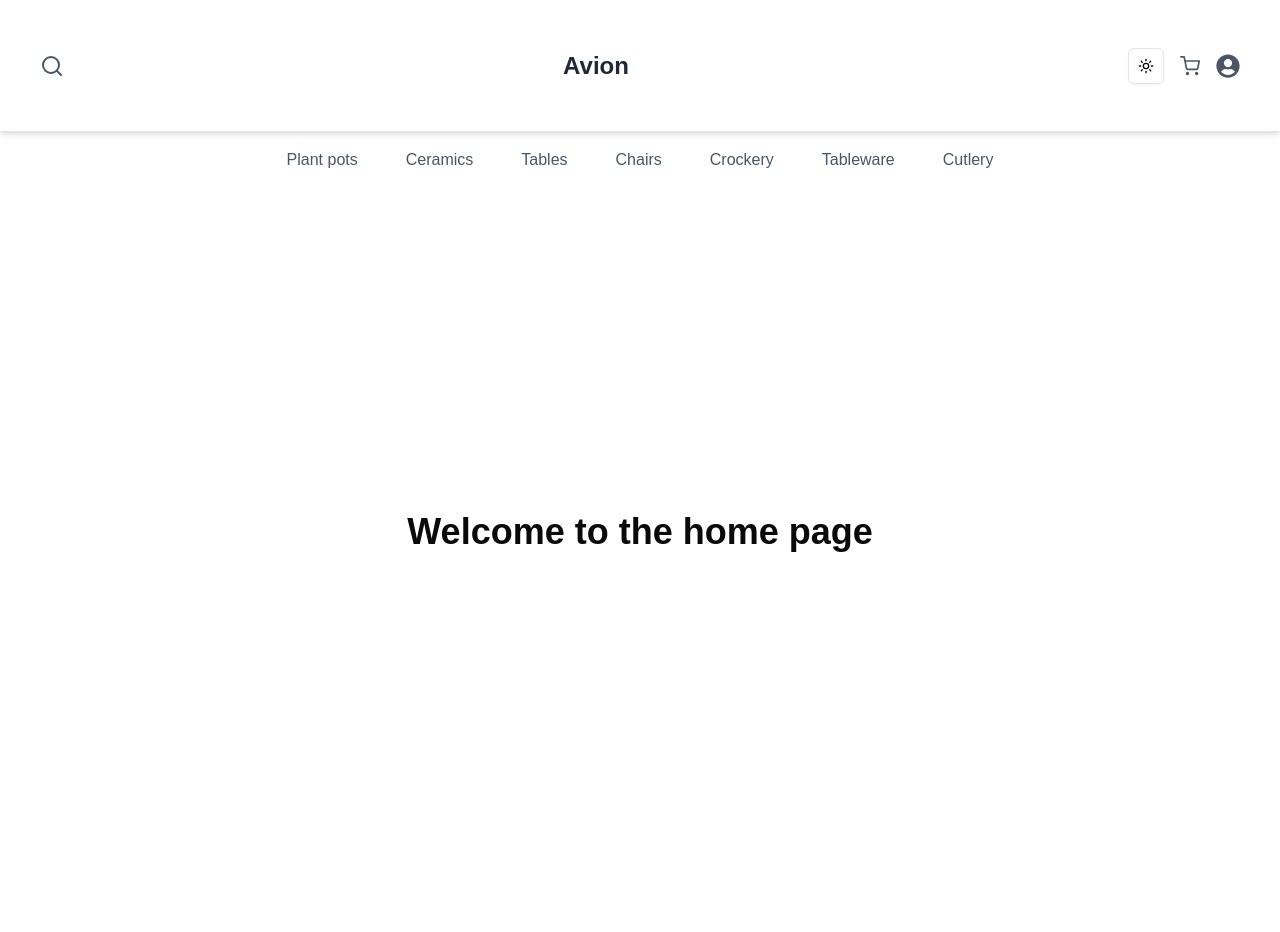
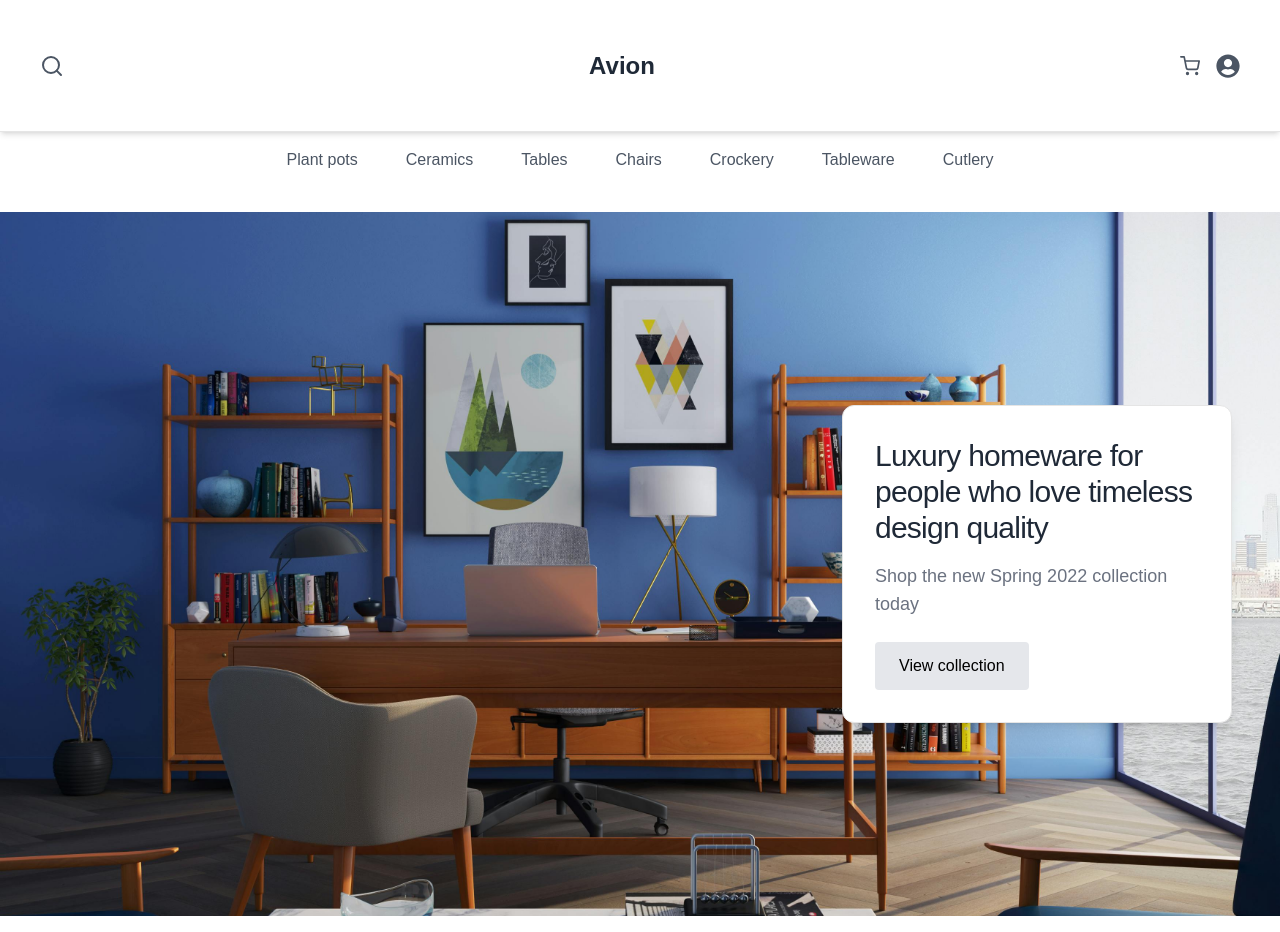
Before and after one commit to Hamza-Sheikh-02/UIUX-Hackathon, a Next.js app: page / in a window 1280 px wide. Built offline with nearby package versions, Linux system fonts and the light colour scheme.

Commit message:
Hero Section

```diff
--- a/src/app/layout.tsx
+++ b/src/app/layout.tsx
@@ -1,6 +1,5 @@
 import type { Metadata } from "next";
 import "./globals.css";
-import { ThemeProvider } from "@/components/theme-provider";
 import Navbar from "@/components/Navbar";
 
 export const metadata: Metadata = {
@@ -17,15 +16,8 @@
     <html lang="en" suppressHydrationWarning>
       <head />
       <body>
-        <ThemeProvider
-          attribute="class"
-          defaultTheme="system"
-          enableSystem
-          disableTransitionOnChange
-        >
           <Navbar />
           {children}
-        </ThemeProvider>
       </body>
     </html>
   );
--- a/src/app/page.tsx
+++ b/src/app/page.tsx
@@ -1,7 +1,14 @@
-export default function Home() {
+import React from "react";
+import HeroSection from "@/components/Hero";
+
+const Home: React.FC = () => {
   return (
-    <div className="flex flex-col items-center justify-center h-screen">
-      <h1 className="text-4xl font-bold">Welcome to the home page</h1>
+    <div>
+      <main className="pt-[80px]">
+        <HeroSection />
+      </main>
     </div>
-  )
-}
+  );
+};
+
+export default Home;
--- /dev/null
+++ b/src/components/Hero.tsx
@@ -0,0 +1,34 @@
+import React from "react";
+import {
+  Card,
+  CardContent,
+  CardDescription,
+  CardTitle,
+} from "@/components/ui/card";
+
+const HeroSection: React.FC = () => {
+  return (
+    <div
+      className="h-screen md:h-[704px] w-full bg-cover bg-center flex flex-col md:flex-row justify-center md:justify-end items-center"
+      style={{
+        backgroundImage: "url('/herobg.jpeg')", // Path to your image
+      }}
+    >
+      <Card className="w-[90%] max-w-[390px] md:w-[450px] bg-white shadow-lg mx-4 md:mr-12">
+        <CardContent className="p-6 md:p-8">
+          <CardTitle className="text-2xl md:text-3xl font-light text-gray-800 mb-4">
+            Luxury homeware for people who love timeless design quality
+          </CardTitle>
+          <CardDescription className="text-base md:text-lg text-gray-500 mb-6">
+            Shop the new Spring 2022 collection today
+          </CardDescription>
+          <button className="w-full md:w-auto px-6 py-3 bg-gray-200 text-black font-medium rounded hover:bg-gray-700">
+            View collection
+          </button>
+        </CardContent>
+      </Card>
+    </div>
+  );
+};
+
+export default HeroSection;
--- a/src/components/Navbar.tsx
+++ b/src/components/Navbar.tsx
@@ -4,7 +4,6 @@
 import Link from "next/link";
 import { FiSearch, FiShoppingCart, FiMenu } from "react-icons/fi";
 import { FaUserCircle } from "react-icons/fa";
-import { ModeToggle } from "./toggle-button";
 
 const Navbar = () => {
   const [menuOpen, setMenuOpen] = useState(false);
@@ -26,17 +25,12 @@
 
         <div className="flex items-center gap-4">
           <div className="hidden md:flex items-center gap-4">
-            <ModeToggle />
             <button aria-label="Cart">
               <FiShoppingCart className="text-gray-600 w-5 h-5" />
             </button>
             <button aria-label="User">
               <FaUserCircle className="text-gray-600 w-6 h-6" />
             </button>
-          </div>
-
-          <div className="md:hidden">
-            <ModeToggle />
           </div>
 
           <button
--- a/src/components/theme-provider.tsx
+++ /dev/null
@@ -1,11 +0,0 @@
-"use client";
-
-import * as React from "react";
-import { ThemeProvider as NextThemesProvider } from "next-themes";
-
-export function ThemeProvider({
-  children,
-  ...props
-}: React.ComponentProps<typeof NextThemesProvider>) {
-  return <NextThemesProvider {...props}>{children}</NextThemesProvider>;
-}
--- a/src/components/toggle-button.tsx
+++ /dev/null
@@ -1,40 +0,0 @@
-"use client";
-
-import * as React from "react";
-import { Moon, Sun } from "lucide-react";
-import { useTheme } from "next-themes";
-
-import { Button } from "@/components/ui/button";
-import {
-  DropdownMenu,
-  DropdownMenuContent,
-  DropdownMenuItem,
-  DropdownMenuTrigger,
-} from "@/components/ui/dropdown-menu";
-
-export function ModeToggle() {
-  const { setTheme } = useTheme();
-
-  return (
-    <DropdownMenu>
-      <DropdownMenuTrigger asChild>
-        <Button variant="outline" size="icon">
-          <Sun className="h-[1.2rem] w-[1.2rem] rotate-0 scale-100 transition-all dark:-rotate-90 dark:scale-0" />
-          <Moon className="absolute h-[1.2rem] w-[1.2rem] rotate-90 scale-0 transition-all dark:rotate-0 dark:scale-100" />
-          <span className="sr-only">Toggle theme</span>
-        </Button>
-      </DropdownMenuTrigger>
-      <DropdownMenuContent align="end">
-        <DropdownMenuItem onClick={() => setTheme("light")}>
-          Light
-        </DropdownMenuItem>
-        <DropdownMenuItem onClick={() => setTheme("dark")}>
-          Dark
-        </DropdownMenuItem>
-        <DropdownMenuItem onClick={() => setTheme("system")}>
-          System
-        </DropdownMenuItem>
-      </DropdownMenuContent>
-    </DropdownMenu>
-  );
-}
--- /dev/null
+++ b/src/components/ui/card.tsx
@@ -0,0 +1,76 @@
+import * as React from "react"
+
+import { cn } from "@/lib/utils"
+
+const Card = React.forwardRef<
+  HTMLDivElement,
+  React.HTMLAttributes<HTMLDivElement>
+>(({ className, ...props }, ref) => (
+  <div
+    ref={ref}
+    className={cn(
+      "rounded-xl border bg-card text-card-foreground shadow",
+      className
+    )}
+    {...props}
+  />
+))
+Card.displayName = "Card"
+
+const CardHeader = React.forwardRef<
+  HTMLDivElement,
+  React.HTMLAttributes<HTMLDivElement>
+>(({ className, ...props }, ref) => (
+  <div
+    ref={ref}
+    className={cn("flex flex-col space-y-1.5 p-6", className)}
+    {...props}
+  />
+))
+CardHeader.displayName = "CardHeader"
+
+const CardTitle = React.forwardRef<
+  HTMLDivElement,
+  React.HTMLAttributes<HTMLDivElement>
+>(({ className, ...props }, ref) => (
+  <div
+    ref={ref}
+    className={cn("font-semibold leading-none tracking-tight", className)}
+    {...props}
+  />
+))
+CardTitle.displayName = "CardTitle"
+
+const CardDescription = React.forwardRef<
+  HTMLDivElement,
+  React.HTMLAttributes<HTMLDivElement>
+>(({ className, ...props }, ref) => (
+  <div
+    ref={ref}
+    className={cn("text-sm text-muted-foreground", className)}
+    {...props}
+  />
+))
+CardDescription.displayName = "CardDescription"
+
+const CardContent = React.forwardRef<
+  HTMLDivElement,
+  React.HTMLAttributes<HTMLDivElement>
+>(({ className, ...props }, ref) => (
+  <div ref={ref} className={cn("p-6 pt-0", className)} {...props} />
+))
+CardContent.displayName = "CardContent"
+
+const CardFooter = React.forwardRef<
+  HTMLDivElement,
+  React.HTMLAttributes<HTMLDivElement>
+>(({ className, ...props }, ref) => (
+  <div
+    ref={ref}
+    className={cn("flex items-center p-6 pt-0", className)}
+    {...props}
+  />
+))
+CardFooter.displayName = "CardFooter"
+
+export { Card, CardHeader, CardFooter, CardTitle, CardDescription, CardContent }
```
Also changed, not shown: public/herobg.jpeg (added).
